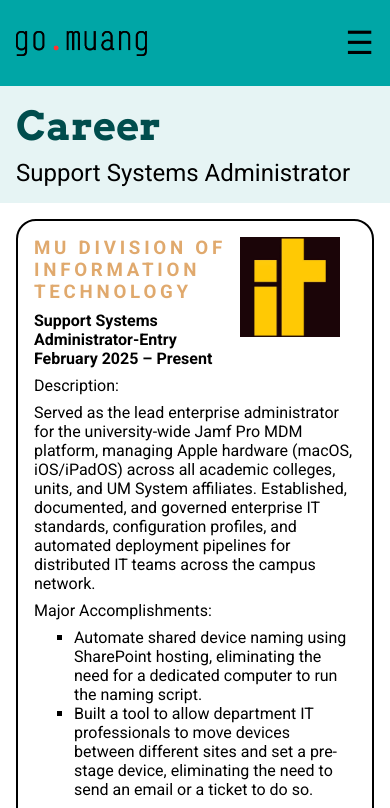
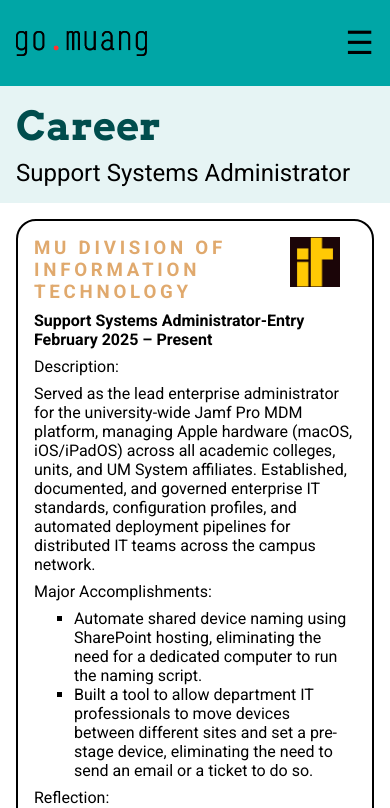
Before and after one commit to gsm5mv/gsm5mv.github.io, a plain HTML site: page webdevelopment/career.html in a window 390 px wide. Shown: the top 808 px of the page. Drawn offline with Linux system fonts and the light colour scheme.

Commit message:
Fix mobile view for Career page

```diff
--- a/webdevelopment/style.css
+++ b/webdevelopment/style.css
@@ -468,6 +468,10 @@ footer {
         margin: 1rem 0;
     }
 
+    /* Apply to Career */
+    .career img {
+        height: 50px;
+    }
     /* Apply to About Me Page */
     .education ul {
         font-size: medium;
```
